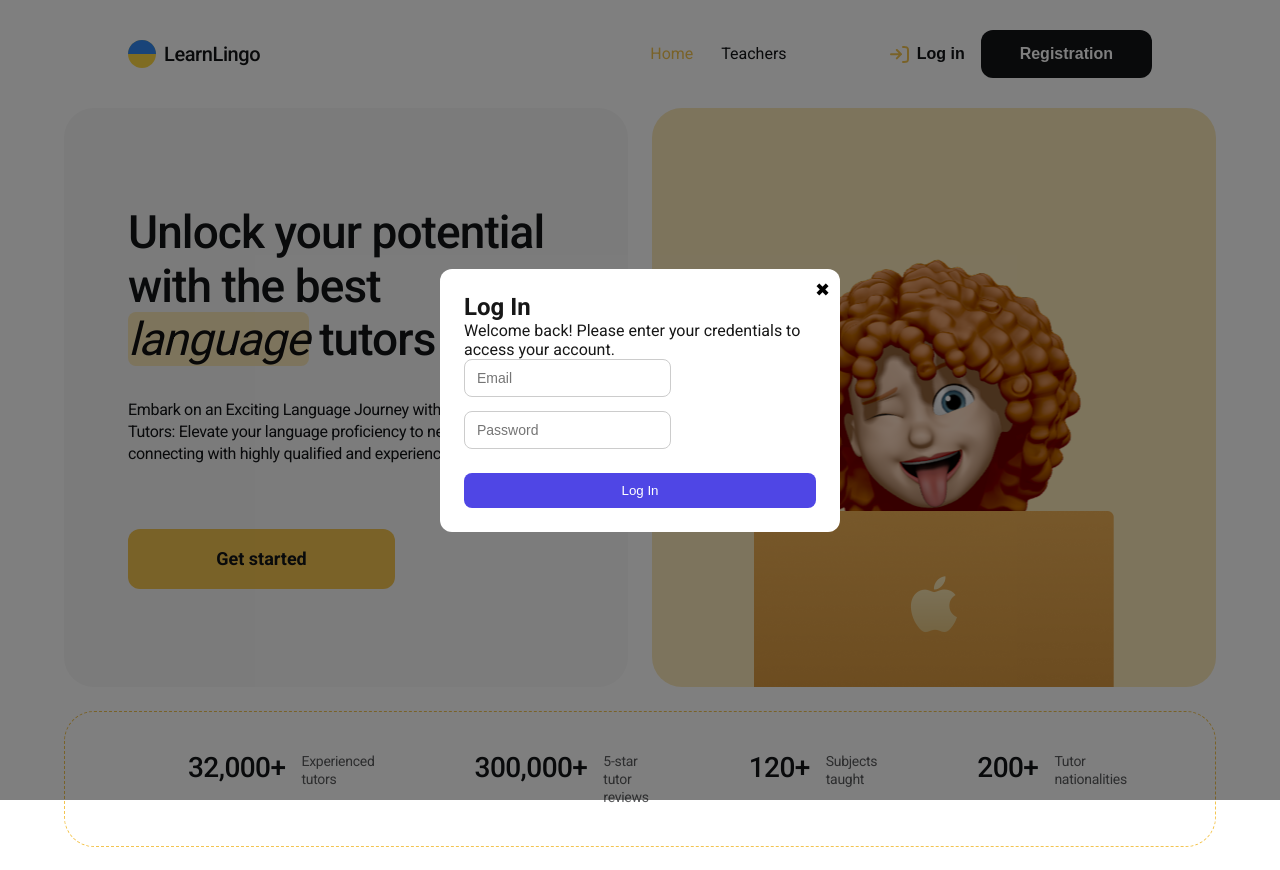
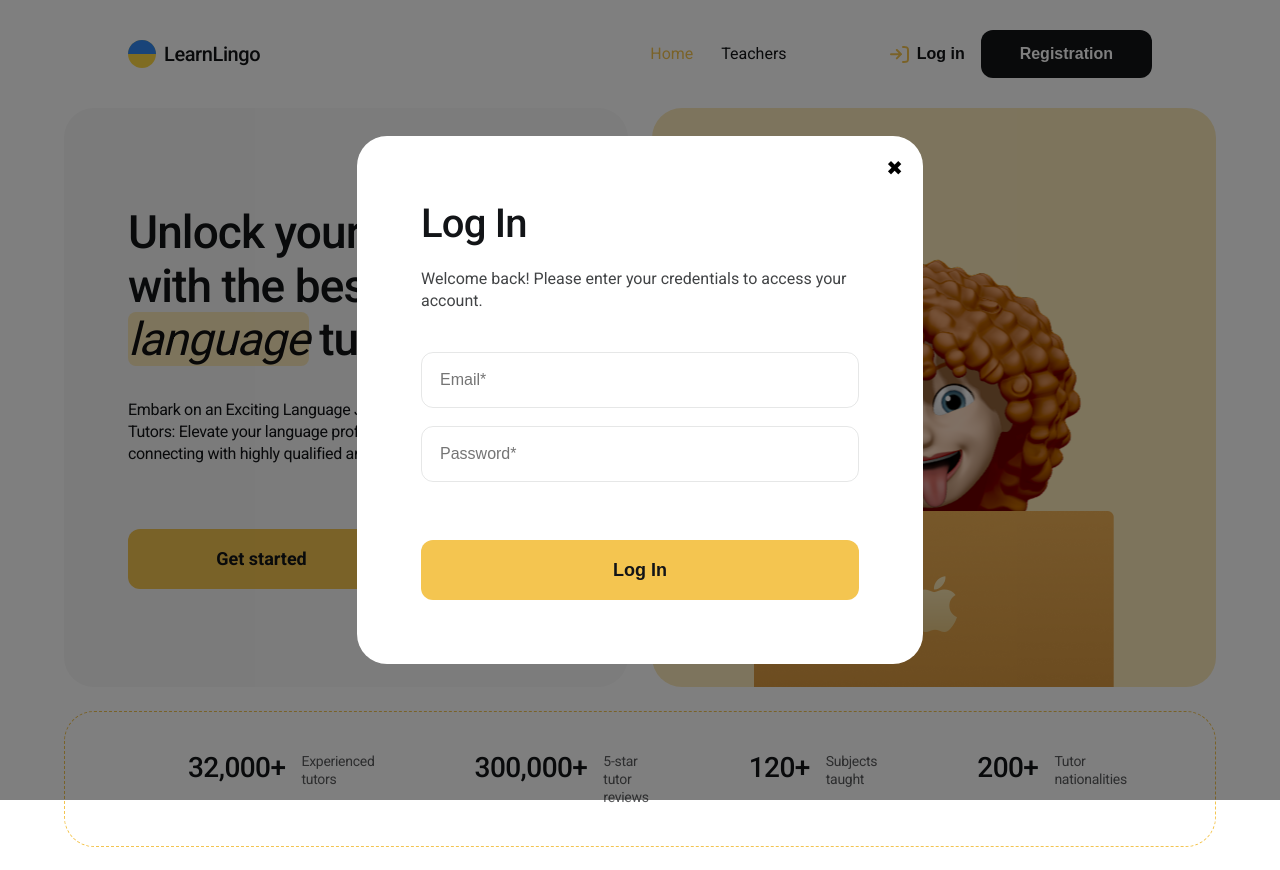
Before and after one commit to iryna-pona/learn-lingo, a Next.js app: page / in a window 1280 px wide. Both pictures are taken after a click on the button "Log in". Built offline with nearby package versions, Linux system fonts and the light colour scheme; no server answers.

Commit message:
update AuthModal added styles

```diff
--- a/components/Modals/AuthModal.module.css
+++ b/components/Modals/AuthModal.module.css
@@ -23,10 +23,10 @@
 
 .modal {
     background: #fff;
-    padding: 24px;
-    border-radius: 12px;
+    padding: 64px;
+    border-radius: 30px;
 
-    width: 400px;
+    width: 566px;
     max-width: 90%;
 
     position: relative;
@@ -44,31 +44,55 @@
 
 .closeBtn {
     position: absolute;
-    top: 10px;
-    right: 10px;
+    top: 20px;
+    right: 20px;
 
     border: none;
     background: transparent;
-    font-size: 18px;
+    font-size: 20px;
     cursor: pointer;
+}
+
+.title {
+    font-weight: 500;
+    font-size: 40px;
+    line-height: 120%;
+    letter-spacing: -0.02em;
+    color: #121417;
+    margin-bottom: 20px;
+}
+
+.text {
+    font-weight: 400;
+    font-size: 16px;
+    line-height: 138%;
+    color: rgba(18, 20, 23, 0.8);
+    margin-bottom: 40px;
 }
 
 .form {
     display: flex;
     flex-direction: column;
-    gap: 14px;
+    gap: 18px;
 }
 
 .input {
-    padding: 10px 12px;
-    border-radius: 8px;
-    border: 1px solid #ccc;
+    width: 100%;
+    padding: 16px 18px;
+    border: 1px solid rgba(18, 20, 23, 0.1);
+    border-radius: 12px;
     outline: none;
-    font-size: 14px;
+    background: transparent;
+
+    font-weight: 400;
+    font-size: 16px;
+    line-height: 138%;
+    color: #121417;
 }
 
+.input:hover,
 .input:focus {
-    border-color: #4f46e5;
+    border-color: #f4c550;
 }
 
 .inputError {
@@ -76,18 +100,23 @@
 }
 
 .error {
-    font-size: 12px;
+    font-size: 10px;
     color: red;
-    margin-top: -8px;
+   margin-top: 2px;
 }
 
 .submitBtn {
-    margin-top: 10px;
-    padding: 10px;
-    border-radius: 8px;
+    margin-top: 40px;
+    padding: 16px;
+    border-radius: 12px;
     border: none;
-    background: #4f46e5;
-    color: white;
+    background: #f4c550;
+
+    font-weight: 700;
+    font-size: 18px;
+    line-height: 156%;
+    color: #121417;
+
     cursor: pointer;
 }
 
--- a/components/Modals/AuthModal.tsx
+++ b/components/Modals/AuthModal.tsx
@@ -78,7 +78,11 @@ export const AuthModal = ({ mode, onClose, isOpen }: Props) => {
             : "Thank you for your interest! Please provide the information below to register."}
         </p>
 
-        <form onSubmit={handleSubmit(onSubmit)} className={styles.form}>
+        <form
+          onSubmit={handleSubmit(onSubmit)}
+          className={styles.form}
+          autoComplete="off"
+        >
           {mode === "register" && (
             <div>
               <input
@@ -94,7 +98,8 @@ export const AuthModal = ({ mode, onClose, isOpen }: Props) => {
           <div>
             <input
               type="email"
-              placeholder="Email"
+              placeholder="Email*"
+              autoComplete="new-email"
               className={`${styles.input} ${errors.email ? styles.inputError : ""}`}
               {...register("email")}
             />
@@ -104,7 +109,8 @@ export const AuthModal = ({ mode, onClose, isOpen }: Props) => {
           <div>
             <input
               type="password"
-              placeholder="Password"
+              placeholder="Password*"
+              autoComplete="new-password"
               className={`${styles.input} ${errors.password ? styles.inputError : ""}`}
               {...register("password")}
             />
```
